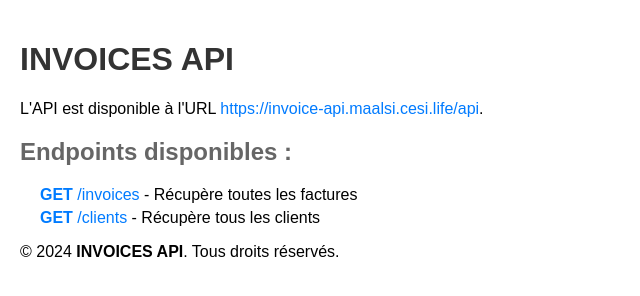
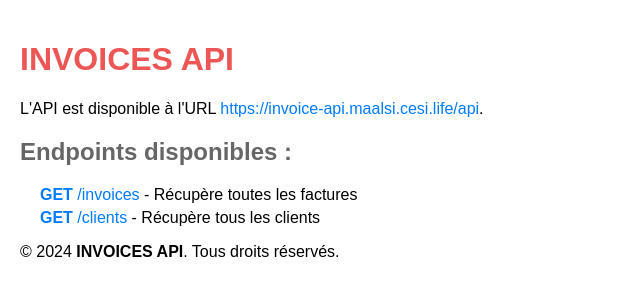
Before and after one commit to Sofiane67/tp_cloud, a website: page index.html in a window 1280 px wide. Shown: the whole page, without its empty margins (0-640 px from the left). Drawn offline with Linux system fonts and the light colour scheme.

Commit message:
color title

```diff
--- a/index.html
+++ b/index.html
@@ -11,7 +11,7 @@
             padding: 20px;
         }
         h1 {
-            color: #333;
+            color: rgb(238, 85, 85);
         }
         h2 {
             color: #666;
```
